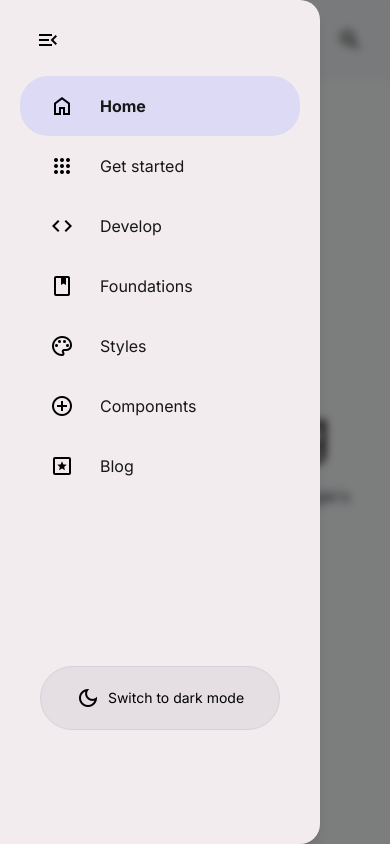
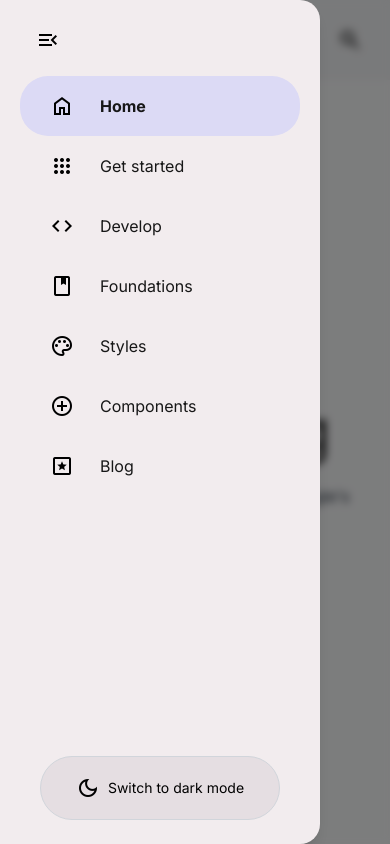
Before and after one commit to PwnOwn/web-blog, a Next.js app: page / in a window 390 px wide. Both pictures are taken after a click on the button "menu". Shown: the top 844 px of the page. Built offline with nearby package versions, Linux system fonts and the light colour scheme; a web font is replaced by a local one.

Commit message:
Update sidebar.tsx

```diff
--- a/app/components/sidebar.tsx
+++ b/app/components/sidebar.tsx
@@ -174,12 +174,12 @@ export default function Sidebar() {
 
 
                         </div>
-                        <div className="w-full flex justify-center mt-[150px]">
+                        <div className="fixed bottom-0 w-full flex justify-center pb-6"> {/* Fixed to bottom, padding added */}
                             <button
                                 onClick={toggleTheme}
                                 className={`rounded-[32px] flex h-16 w-60 items-center justify-center gap-2 transition-colors duration-300 ease-[cubic-bezier(0.2,0,0,1)] px-6 py-2 border ${isDarkMode
-                                    ? "bg-[#2E2C2E] hover:bg-[#45455A] text-white border-gray-700 dark:border-gray-300" // Dark mode styles with border
-                                    : "bg-[#E5DEE2] hover:bg-[#DCDAF5] text-black border-gray-300 dark:border-gray-700" // Light mode styles with border
+                                    ? "bg-[#2E2C2E] hover:bg-[#45455A] text-white border-gray-700 dark:border-gray-300"
+                                    : "bg-[#E5DEE2] hover:bg-[#DCDAF5] text-black border-gray-300 dark:border-gray-700"
                                     }`}
                             >
                                 <span className={`material-symbols-outlined ${isDarkMode ? "text-white" : "text-black"}`}>
```
